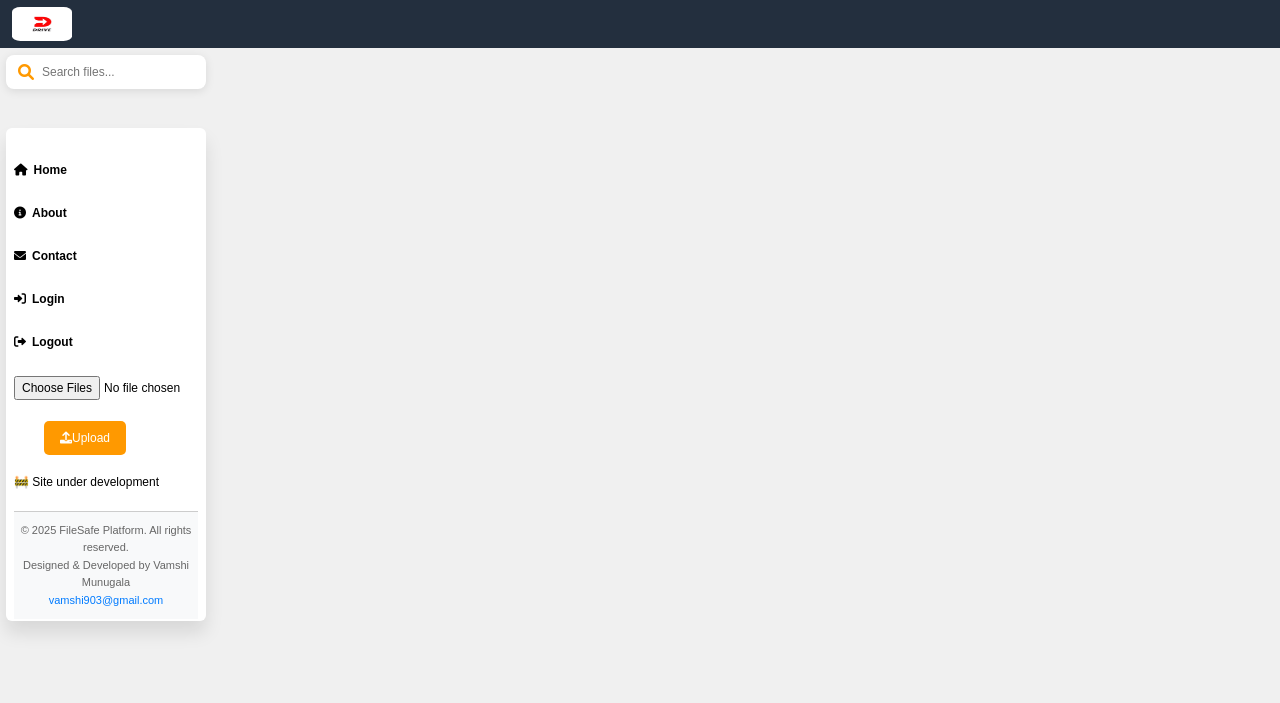
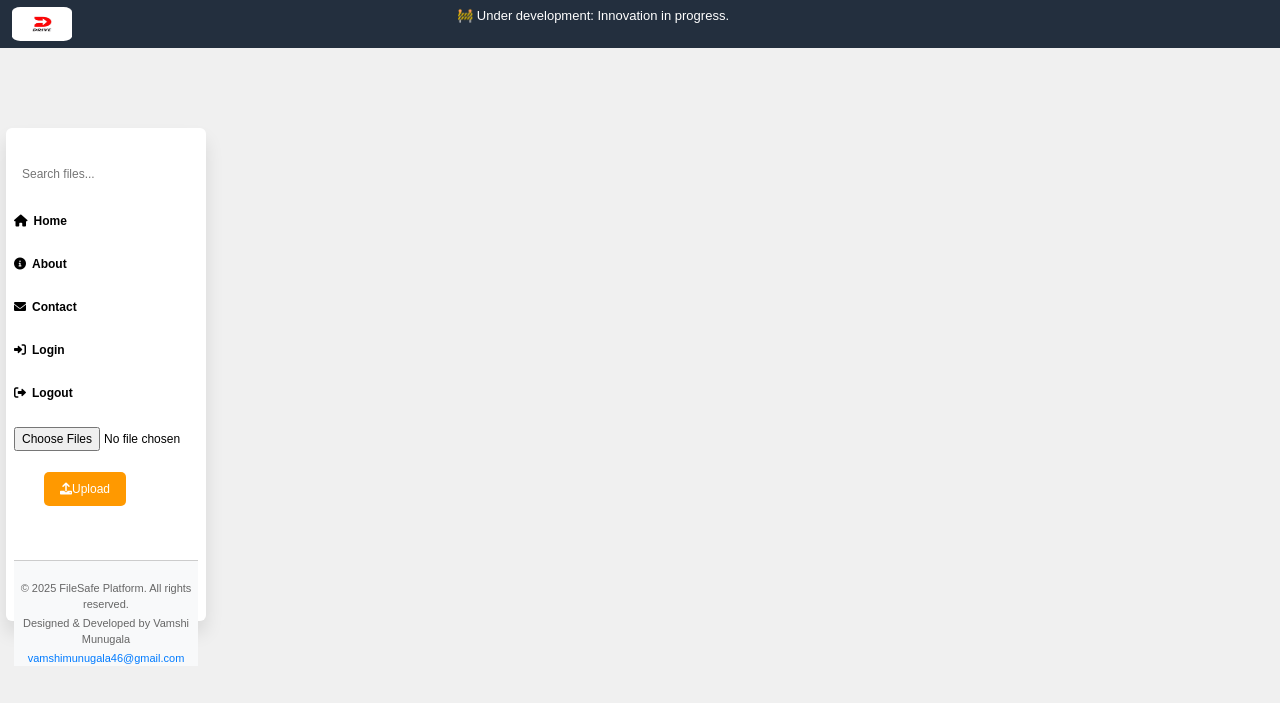
Before and after one commit to MunugalaVamshi/Drive, a Django app: page / in a window 1280 px wide. Shown: the top 703 px of the page. Run offline with Django 5.2, Linux system fonts and the light colour scheme.

Commit message:
Update index.html

```diff
--- a/templates/index.html
+++ b/templates/index.html
@@ -26,17 +26,17 @@
         <div class="container-fluid">
             <a class="navbar-brand" href="#">
                 {% if user.is_authenticated %}
-                <img src="{% static 'logo1.png' %}" alt="Logo" style="width: 60px; height: 34px; border-radius: 14%;"> &nbsp;{{ user.username }}!
+                <!--img src="{% static 'logo1.png' %}" alt="Logo" style="width: 60px; height: 34px; border-radius: 14%;"--><h5>Welcome to Drive :  &nbsp;{{ user.username }}! </h5>
                 {% else %}
                 <img src="{% static 'logo1.png' %}" alt="Logo" style="width: 60px; height: 34px; border-radius: 14%;">
                 {% endif %}
             </a>
+
             &nbsp; &nbsp; &nbsp; &nbsp; &nbsp;  &nbsp; &nbsp; &nbsp; &nbsp; &nbsp; &nbsp; &nbsp; &nbsp; &nbsp; &nbsp;  &nbsp; &nbsp; &nbsp; &nbsp; &nbsp; &nbsp; &nbsp;  &nbsp; &nbsp; &nbsp; &nbsp; &nbsp;  &nbsp; &nbsp; &nbsp; &nbsp; &nbsp; &nbsp; &nbsp; &nbsp; &nbsp; &nbsp; &nbsp; &nbsp; &nbsp; &nbsp; &nbsp;
-
+            <p style="color: white; font-size: small;">🚧 Under development: Innovation in progress.</p>
           <!--nav bar-->
             <div class="collapse navbar-collapse" id="navbarNav">
                 <ul class="navbar-nav ms-auto">
-
 
 
                 </ul>
@@ -51,16 +51,16 @@
 <b><div id="searchResults" class="search-results"></div></b>
 
 
-<!-- Search Section -->
-<div class="search-container">
-    <!-- Search Icon -->
-    <i class="fas fa-search search-icon" onclick="searchFunction()"></i>
-    <!-- Search Input -->
-    <input type="text" class="search-box" id="searchInput" placeholder="Search files..." onkeydown="handleKeyDown(event)"></div>
+    <!-- menu bar -->
+<div class="dev-message" class="search-container">
 
-    <!-- menu bar -->
-<div class="dev-message">
     <ul class="nav-list">
+        <!-- Search Section -->
+        <li class="nav-item">
+           <input type="text" class="search-box" id="searchInput" placeholder="Search files..." onkeydown="handleKeyDown(event)"  onclick="searchFunction()">
+           <!--i class="fas fa-search search-icon" onclick="searchFunction()"></i-->
+        </li>
+
         <li class="nav-item">
             <a class="nav-link" href="{% url 'index' %}">
             <i class="fas fa-home"></i> Home</a>
@@ -69,7 +69,6 @@
         <li class="nav-item">
             <a class="nav-link" href="#"  class="about-link" onclick="openModal()" class="about-link" onclick="openModal()" id="about-link">  <i class="fas fa-info-circle"></i>About
             </a>
-
         </li>
 
         <!-- Modal Structure -->
@@ -99,12 +98,12 @@
         <li class="nav-item">
             <a class="nav-link" href="{% url 'login' %}"><i class="fas fa-sign-in-alt"></i>Login</a>
         </li>
-        <li class="nav-item">
+
            <li class="nav-item">
                  <a class="nav-link" href="{% url 'logout' %}"><i class="fas fa-sign-out-alt"></i>Logout</a>
            </li>
-        </li>
     </ul>
+
 <!-- Upload Section -->
     <div class="upload-box">
         {% csrf_token %}
@@ -113,15 +112,15 @@
         <button class="btn btn-primary" onclick="uploadFile()"> <i class="fas fa-upload"></i>Upload</button>
         <div id="uploadStatus" style="display:none;"></div>
     </div>
-<br>
-🚧 Site under development
-<footer style="background-color: #f8f9fa; padding: 8px 0; text-align: center; font-family: Arial, sans-serif; font-size: 11px; color: #666; margin-top: 20px; border-top: 1px solid #ccc;">
+<br><br><br>
+
+<footer style="background-color: #f8f9fa;  text-align: center;  font-size: 11px; color: #666;  border-top: 1px solid #ccc;"><br>
     <p style="margin: 2px 0;">&copy; 2025 FileSafe Platform. All rights reserved.</p>
     <p style="margin: 2px 0;">Designed & Developed by <strong style="font-weight: 500;">Vamshi Munugala</strong></p>
-    <p style="margin: 2px 0;"><a href="mailto:vamshi903@gmail.com" style="color: #007BFF; text-decoration: none;">vamshi903@gmail.com</a></p>
-  </footer><br><br>
+    <p style="margin: 2px 0;"><a href="mailto:vamshimunugala46@gmail.com" style="color: #007BFF; text-decoration: none;">vamshimunugala46@gmail.com</a></p>
+  </footer>
 
-
+<br><br><br>
 </div>
 
     <!-- Uploaded Files Folder Display -->
```
